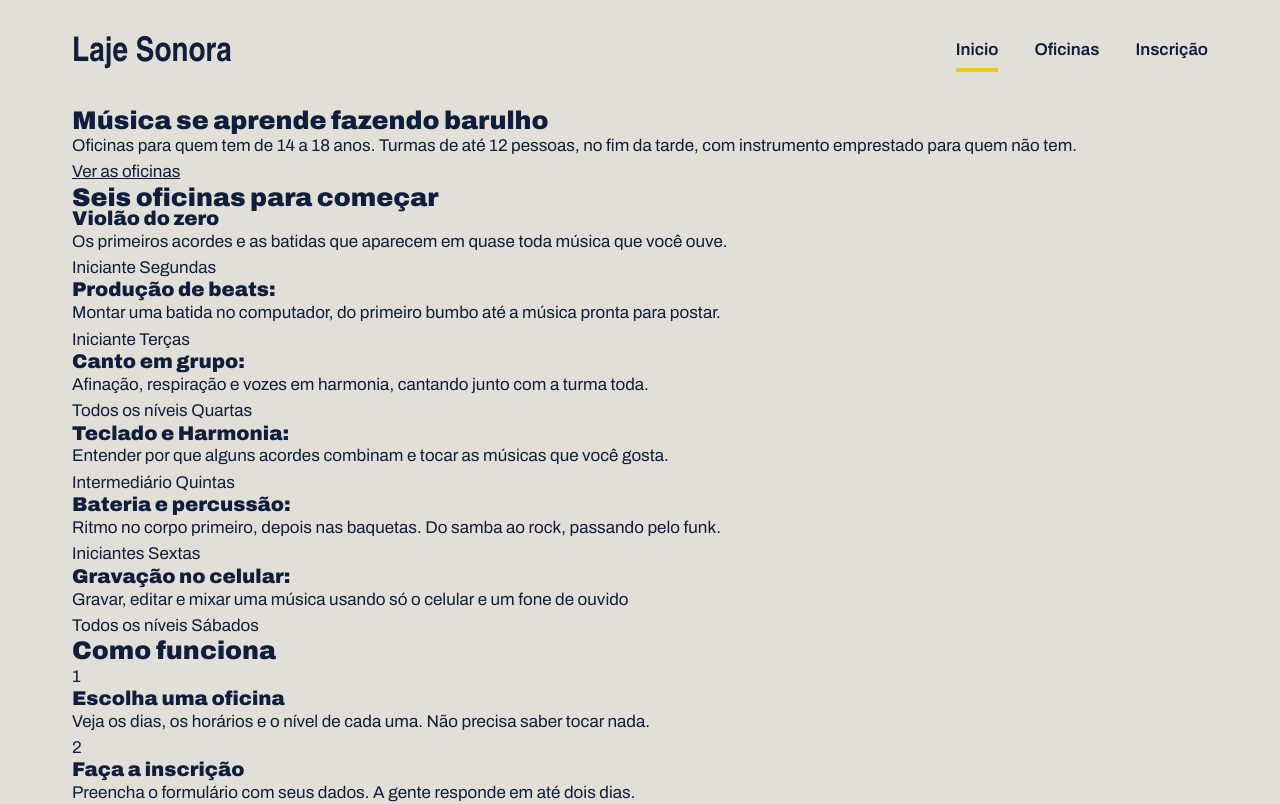
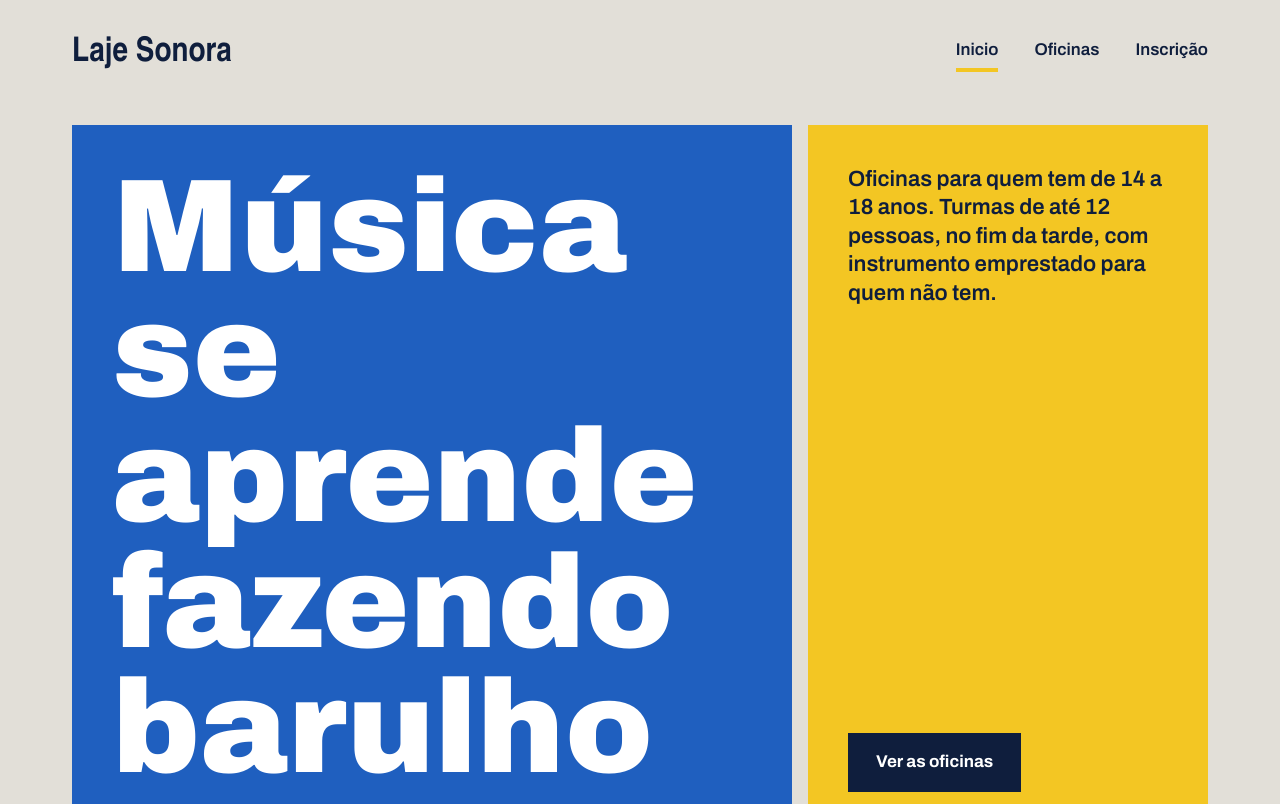
Before and after one commit to adryelleysousa2019-alt/laje_sonora, a plain HTML site: page index.html in a window 1280 px wide. Shown: the top 804 px of the page. Drawn offline with Linux system fonts and the light colour scheme; a web font is replaced by a local one.

Commit message:
Cartazes do topo

```diff
--- a/index.css
+++ b/index.css
@@ -73,3 +73,57 @@ h1, h2, h3 {
 .menu a.atual {
     border-bottom-color: var(--fita);
 }
+
+.cartazes {
+    margin-top: 16px;
+    display: flex;
+    gap: 16px;
+
+}
+
+.cartaz{
+    padding: 40px;
+}
+
+.cartaz-principal{
+    background: var(--caixa-dagua);
+    color: var(--branco);
+    flex: 2;
+
+    h1{
+        font-size: 132px;
+        max-width: 9ch;
+    }
+}
+
+.cartaz-lateral{
+    background: var(--fita);
+    flex: 1;
+    display: flex;
+    flex-direction: column;
+    justify-content: space-between;
+    gap: 32px;
+    align-items: flex-start;
+
+    p{
+        font-size: 22px;
+        font-weight: 600;
+        line-height: 1.3;
+    }
+}
+
+.botao{
+    background: var(--tinta);
+    color: var(--branco);
+    font-weight: 700;
+    text-decoration: none;
+    padding: 16px 28px;
+    border: none;
+    font-family: var(--fonte-texto);
+    font-size: 17px;
+    cursor: pointer;
+}
+
+.botao:hover{
+    background:var(--caixa-dagua);
+}
```
